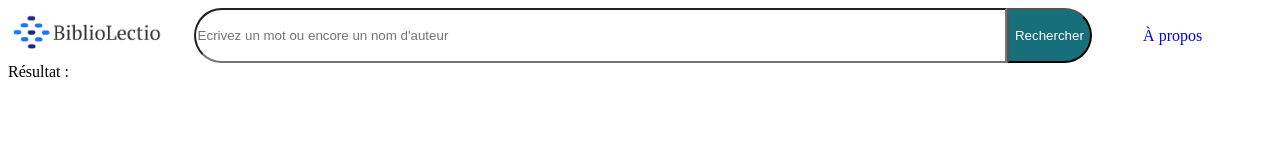
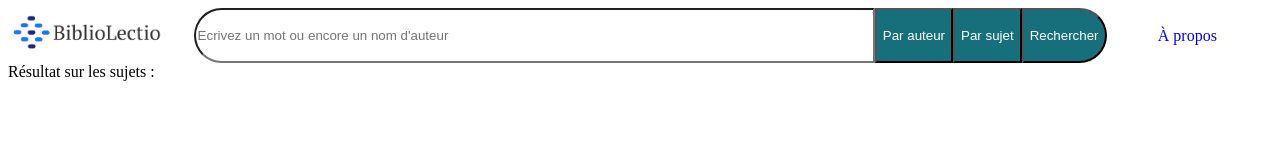
Before and after one commit to TomDubois12/SAE_BUT3_BIBLIOGRAPHIE, a plain HTML site: page template/navbar.html in a window 1280 px wide. Both pictures are taken after a click on the button "Rechercher". Drawn offline with Linux system fonts and the light colour scheme.

Commit message:
filtre recherche

```diff
--- a/css/navbar.css
+++ b/css/navbar.css
@@ -13,10 +13,13 @@ nav{
     border-radius: 15vw 0vw 0vw 15vw;
 }
 
-nav button{
-    margin-right: 4vw;
+button{
     background-color: #166F7A;
     color: white;
+}
+
+#search-btn{
+    margin-right: 4vw;
     border-radius: 0vw 15vw 15vw 0vw;
 }
 
--- a/template/navbar.html
+++ b/template/navbar.html
@@ -4,6 +4,8 @@
         <img src="../img/logo.png" alt="logo de l'application" class="logo">
         <input type="search" id="site-search" name="q" minlength="4"
             placeholder="Ecrivez un mot ou encore un nom d'auteur" />
+        <button onclick="desactiverBouton('auteur', 'sujet')" id="auteur">Par auteur</button>
+        <button onclick="desactiverBouton('sujet', 'auteur')" id="sujet">Par sujet</button>
         <button id="search-btn">Rechercher</button>
         <a href="https://sae33a.atlassian.net/jira/software/projects/SDBB/boards/3/backlog">À propos</a>
     </nav>
@@ -11,10 +13,35 @@
     <div id="result"></div>
 
     <script>
+        // Fonction pour désactiver un bouton et activer l'autre
+        function desactiverBouton(idBoutonADesactiver, idBoutonAActiver) {
+            const boutonADesactiver = document.getElementById(idBoutonADesactiver);
+            const boutonAActiver = document.getElementById(idBoutonAActiver);
+
+            // Désactiver le bouton sélectionné
+            if (boutonADesactiver) {
+                boutonADesactiver.disabled = true;
+                boutonADesactiver.style.backgroundColor = "gray"; // Indique visuellement qu'il est désactivé
+            }
+
+            // Activer l'autre bouton
+            if (boutonAActiver) {
+                boutonAActiver.disabled = false;
+                boutonAActiver.style.backgroundColor = ""; // Restaure la couleur par défaut (ou définie dans le CSS)
+            }
+        }
+
         // Fonction pour afficher le résultat
         function afficherResultat() {
+            filtre = "";
+            if(document.getElementById('auteur').disabled == true){
+                filtre = "auteurs";
+            }
+            else{
+                filtre = "sujets";
+            }
             const inputValue = document.getElementById('site-search').value;
-            document.getElementById('result').innerHTML = "Résultat : " + inputValue;
+            document.getElementById('result').innerHTML = "Résultat sur les " + filtre + " :" + inputValue;
         }
 
         // Écouter le clic sur le bouton "Rechercher"
```
